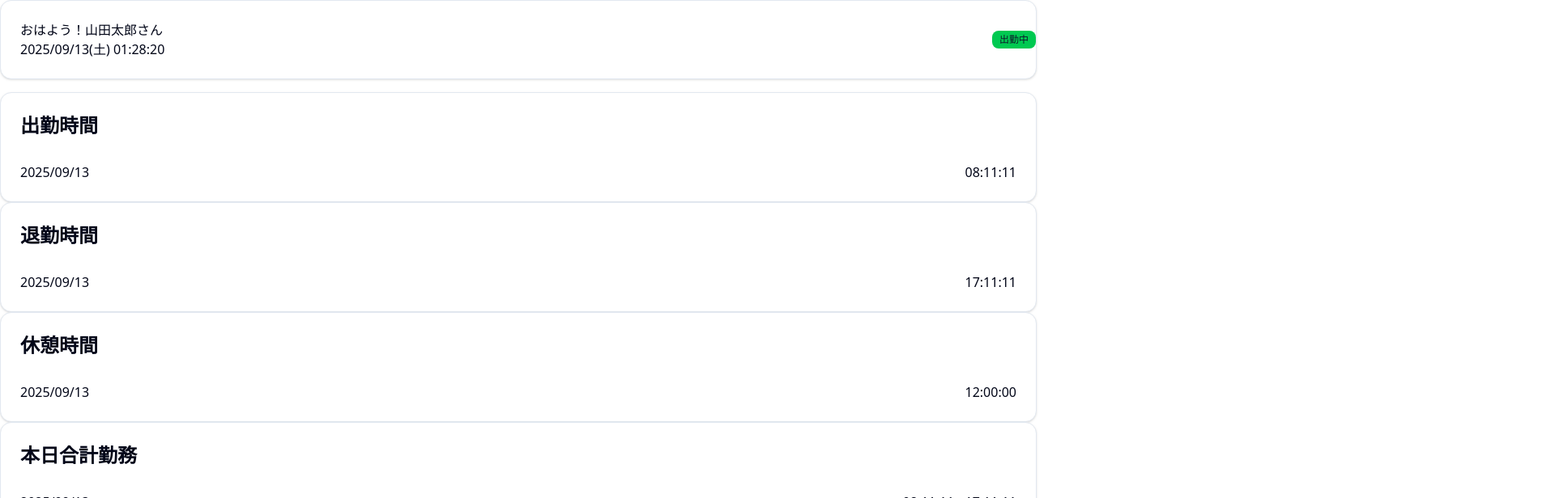
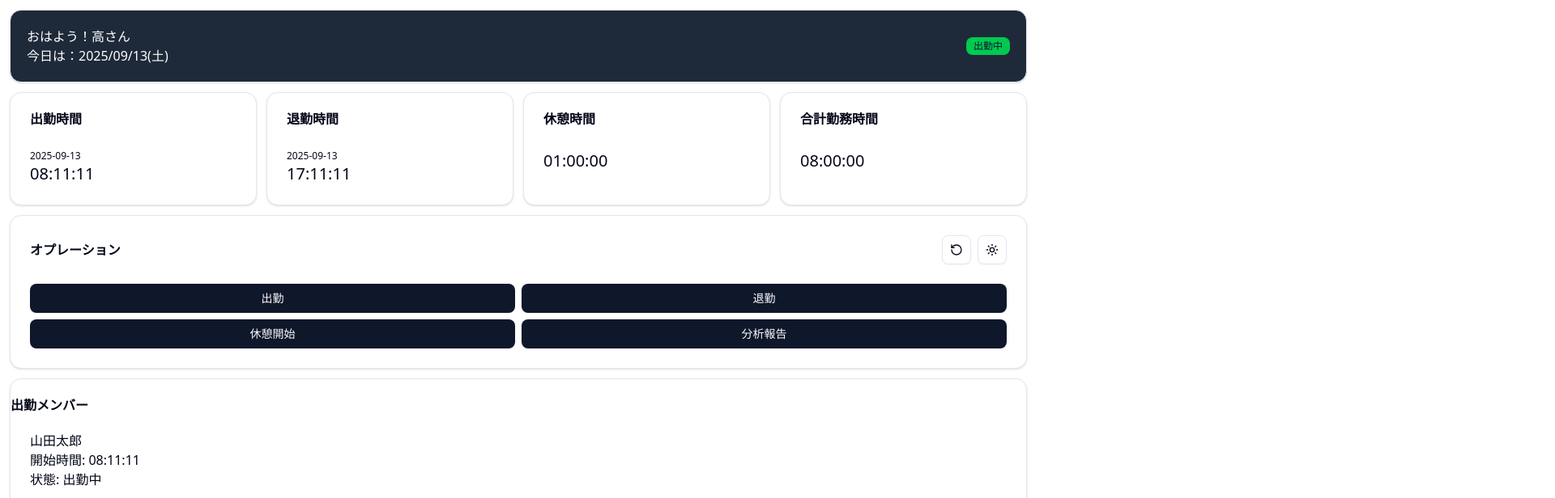
Before and after one commit to gaomingzhao-system/time-card, a SvelteKit app: page / in a window 1280 px wide. Shown: the top 616 px of the page at 81% size, 1920 px wide, since content can reach past the window. Built offline with nearby package versions, Linux system fonts and the light colour scheme.

Commit message:
chore: style optimizations

```diff
--- a/src/routes/+page.svelte
+++ b/src/routes/+page.svelte
@@ -37,7 +37,7 @@
         { name: '佐藤次郎', status: '休憩中', start: '12:00:00' },
     ]
 
-    const username = '山田太郎'
+    const username = '高'
 
     const getStatusBadgeColor = () => {
         switch (status as Status) {
@@ -56,15 +56,18 @@
     const statusBadgeColor = $derived(getStatusBadgeColor())
 </script>
 
+<main class="p-3">
     <header>
-    <Card class="mb-4 flex flex-row items-center justify-between">
+        <Card
+            class="flex flex-row items-center justify-between bg-gray-800 p-5 text-white dark:bg-gray-600"
+        >
             <section>
-            <CardContent
+                <CardContent class="px-0"
                     >{date.getHours() < 12
                         ? `おはよう！${username}さん`
                         : `こんにちは！${username}さん`}</CardContent
                 >
-            <CardContent>{formattedDate} {time}</CardContent>
+                <CardContent class="px-0">今日は：{formattedDate}</CardContent>
             </section>
 
             <Badge variant="secondary" class={statusBadgeColor}>{status}</Badge>
@@ -74,79 +77,77 @@
     <main>
         <!-- the section of info card -->
         <!-- started working card -->
+        <section
+            class="my-3 grid grid-cols-2 gap-3 md:grid-cols-3 lg:grid-cols-4"
+        >
             <Card>
                 <CardHeader>
-            <CardTitle class="flex items-center gap-2 text-2xl">
-                出勤時間
-            </CardTitle>
+                    <CardTitle>出勤時間</CardTitle>
                 </CardHeader>
-        <CardContent class="flex items-center justify-between">
-            <p>2025/09/13</p>
-            <p>08:11:11</p>
+                <CardContent>
+                    <p class="text-xs">2025-09-13</p>
+                    <p class="text-xl">08:11:11</p>
                 </CardContent>
             </Card>
 
             <!-- ended working card -->
             <Card>
                 <CardHeader>
-            <CardTitle class="flex items-center gap-2 text-2xl">
-                退勤時間
-            </CardTitle>
+                    <CardTitle>退勤時間</CardTitle>
                 </CardHeader>
-        <CardContent class="flex items-center justify-between">
-            <p>2025/09/13</p>
-            <p>17:11:11</p>
+                <CardContent>
+                    <p class="text-xs">2025-09-13</p>
+                    <p class="text-xl">17:11:11</p>
                 </CardContent>
             </Card>
 
             <!-- breaking card -->
             <Card>
                 <CardHeader>
-            <CardTitle class="flex items-center gap-2 text-2xl">
-                休憩時間
-            </CardTitle>
+                    <CardTitle>休憩時間</CardTitle>
                 </CardHeader>
-        <CardContent class="flex items-center justify-between">
-            <p>2025/09/13</p>
-            <p>12:00:00</p>
+                <CardContent>
+                    <p class="text-xl">01:00:00</p>
                 </CardContent>
             </Card>
 
             <!-- total working hours card -->
             <Card>
                 <CardHeader>
-            <CardTitle class="flex items-center gap-2 text-2xl">
-                本日合計勤務
-            </CardTitle>
+                    <CardTitle>合計勤務時間</CardTitle>
                 </CardHeader>
-        <CardContent class="flex items-center justify-between">
-            <p>2025/09/13</p>
-            <p>08:11:11 - 17:11:11</p>
+                <CardContent>
+                    <p class="text-xl">08:00:00</p>
                 </CardContent>
             </Card>
+        </section>
 
         <!-- the section of action card -->
         <Card>
-        <CardHeader>
-            <CardTitle class="flex items-center gap-2 text-2xl">操作</CardTitle>
+            <CardHeader class="flex items-center justify-between">
+                <CardTitle class="flex items-center gap-2"
+                    >オプレーション</CardTitle
+                >
 
-            <section>
+                <section class="flex items-center gap-2">
                     <Button variant="outline" size="icon">
-                    <RotateCcw class="[1.2rem] w-[1.2rem] !transition-all" />
+                        <RotateCcw
+                            class="size-4 transition-transform hover:rotate-180"
+                        />
                     </Button>
                     <ModeToggle />
                 </section>
             </CardHeader>
-        <CardContent class="flex items-center justify-between">
-            <Button class="w-1/2">出勤</Button>
-            <Button class="w-1/2">退勤</Button>
-            <Button class="w-1/2">休憩開始</Button>
-            <Button class="w-1/2">分析報告</Button>
+            <CardContent class="grid grid-cols-2 gap-2">
+                <Button class="grid-item">出勤</Button>
+                <Button class="grid-item">退勤</Button>
+                <Button class="grid-item">休憩開始</Button>
+                <Button class="grid-item">分析報告</Button>
             </CardContent>
         </Card>
     </main>
 
-<footer>
+    <footer class="mt-3">
         <Card>
             <CardTitle>出勤メンバー</CardTitle>
 
@@ -161,3 +162,4 @@
             {/each}
         </Card>
     </footer>
+</main>
```
Lines whose indentation alone changed are shown as unchanged.
